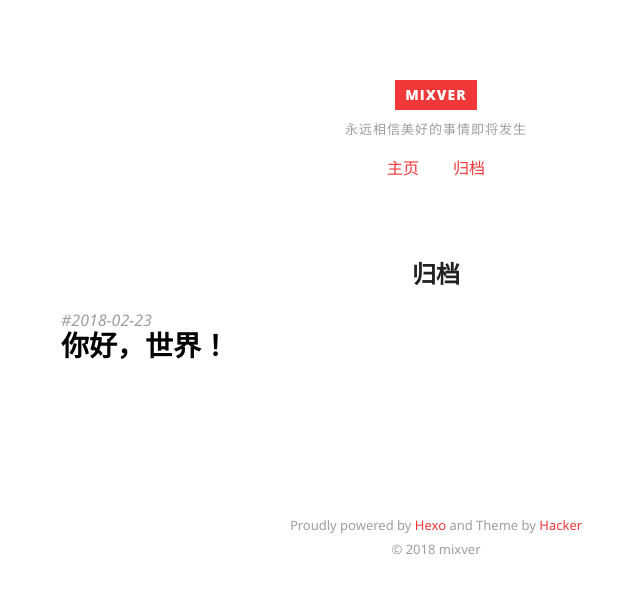
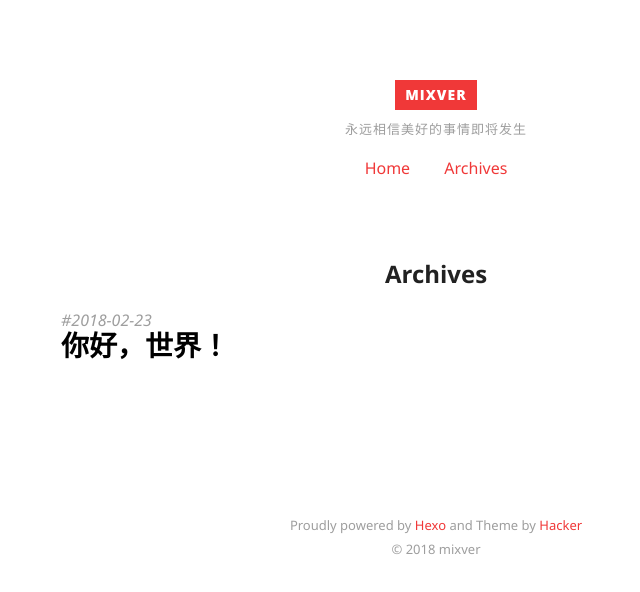
Before and after one commit to mixver/mixver.github.io, a plain HTML site: page archives/index.html in a window 1280 px wide. Shown: the whole page, without its empty margins (204-844 px from the left). Drawn offline with Linux system fonts and the light colour scheme.

Commit message:
Site updated: 2018-02-23 14:35:55

```diff
--- a/archives/index.html
+++ b/archives/index.html
@@ -3,7 +3,7 @@
 <head>
   <meta charset="utf-8">
 
-  <title>归档 | MIXVER | 永远相信美好的事情即将发生</title>
+  <title>Archives | MIXVER | 永远相信美好的事情即将发生</title>
 
 
   <meta name="author" content="mixver">
@@ -45,9 +45,9 @@
   <nav class="site-navigation">
     <ul>
 
-        <li><a href="/">主页</a></li>
+        <li><a href="/">Home</a></li>
 
-        <li><a href="/archives">归档</a></li>
+        <li><a href="/archives">Archives</a></li>
 
     </ul>
   </nav>
@@ -58,7 +58,7 @@
 
 <article>
 
-  <h2 class="article-title ">归档</h2>
+  <h2 class="article-title ">Archives</h2>
 
   <div class="archive">
 
```
Also changed, not shown: 2018/02/23/hello-world/index.html (+2 -2 lines), archives/2018/02/index.html (+3 -3 lines), archives/2018/index.html (+3 -3 lines), index.html (+2 -2 lines).
